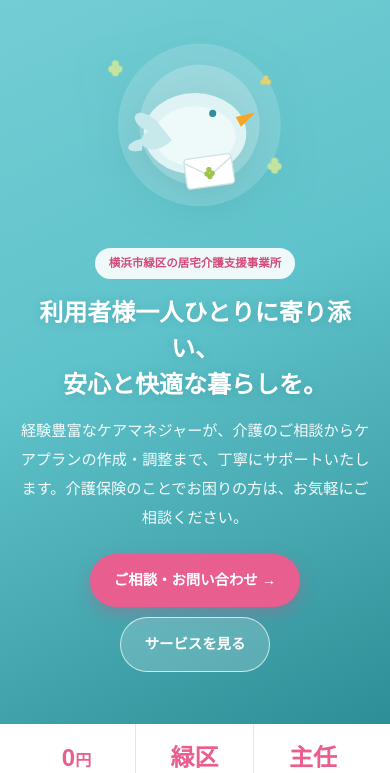
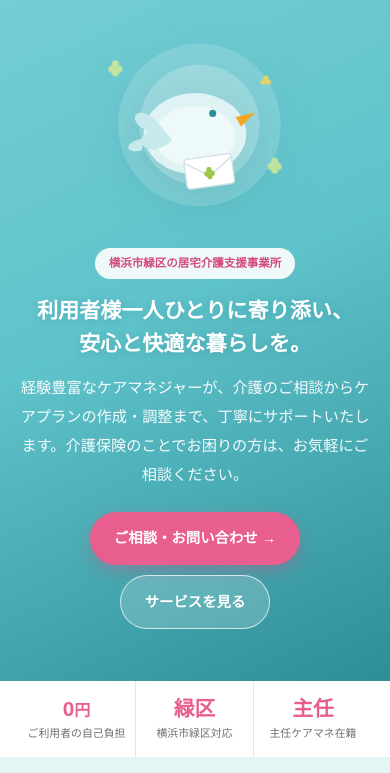
Before and after one commit to kanariakea-dev/Company, a plain HTML site: page index.html in a window 390 px wide. Shown: the part 69-842 px from the top of the page. Drawn offline with Linux system fonts and the light colour scheme; a web font is replaced by a local one.

Commit message:
Add files via upload

```diff
--- a/index.html
+++ b/index.html
@@ -129,6 +129,7 @@
     font-family:'Zen Maru Gothic',sans-serif;
   }
   .hero-copy h1{font-size:1.85rem;font-weight:900;line-height:1.5;margin-bottom:14px;text-shadow:0 1px 8px rgba(31,110,118,.25);}
+  .hero-copy h1 .ln{display:inline-block;}
   .hero-copy p{font-size:.95rem;line-height:1.9;color:rgba(255,255,255,.95);margin-bottom:22px;}
   .hero-cta{display:flex;flex-wrap:wrap;gap:10px;}
   .btn{
@@ -239,6 +240,7 @@
   .c-card .val{font-family:'Zen Maru Gothic',sans-serif;font-size:1.35rem;font-weight:900;color:#fff;}
   .c-card .val.small{font-size:1rem;word-break:break-all;}
   .c-card .hours{font-size:.72rem;opacity:.8;margin-top:6px;}
+  .c-card .deny{font-size:.66rem;color:#ffd9c2;margin-top:8px;font-weight:700;letter-spacing:.02em;}
   .form-card{background:#fff;border-radius:18px;padding:26px 22px;color:var(--ink);}
   .form-card h3{color:var(--turquoise-dark);font-size:1.1rem;margin-bottom:6px;}
   .form-card .sub{font-size:.85rem;color:var(--ink-soft);margin-bottom:20px;}
@@ -279,7 +281,10 @@
     .nav-pc{display:none;}
     .burger{display:flex;}
     .hero-inner{grid-template-columns:1fr;text-align:center;padding-top:34px;}
-    .hero-copy h1{font-size:1.5rem;}
+    .hero-copy h1{font-size:1.32rem;line-height:1.55;}
+    .hero-facts .fact{padding:16px 6px;}
+    .hero-facts .fact .big{font-size:1.3rem;}
+    .hero-facts .fact .lbl{font-size:.68rem;line-height:1.4;}
     .hero-cta{justify-content:center;}
     .hero-art{max-width:230px;margin:6px auto 0;order:-1;}
     .about-grid{grid-template-columns:1fr;}
@@ -347,7 +352,7 @@
   <div class="hero-inner">
     <div class="hero-copy">
       <span class="tag">横浜市緑区の居宅介護支援事業所</span>
-      <h1>利用者様一人ひとりに寄り添い、<br>安心と快適な暮らしを。</h1>
+      <h1><span class="ln">利用者様一人ひとりに寄り添い、</span><span class="ln">安心と快適な暮らしを。</span></h1>
       <p>経験豊富なケアマネジャーが、介護のご相談からケアプランの作成・調整まで、丁寧にサポートいたします。介護保険のことでお困りの方は、お気軽にご相談ください。</p>
       <div class="hero-cta">
         <a href="#contact" class="btn btn-pink">ご相談・お問い合わせ →</a>
@@ -390,9 +395,9 @@
 <!-- key facts -->
 <div class="hero-facts">
   <div class="row">
-    <div class="fact"><div class="big">0<span style="font-size:1rem;">円</span></div><div class="lbl">ご利用者の自己負担<br>（介護保険で全額給付）</div></div>
-    <div class="fact"><div class="big">緑区</div><div class="lbl">横浜市緑区を中心に<br>対応</div></div>
-    <div class="fact"><div class="big">主任</div><div class="lbl">主任介護支援専門員が<br>担当</div></div>
+    <div class="fact"><div class="big">0<span style="font-size:1rem;">円</span></div><div class="lbl">ご利用者の自己負担</div></div>
+    <div class="fact"><div class="big">緑区</div><div class="lbl">横浜市緑区対応</div></div>
+    <div class="fact"><div class="big">主任</div><div class="lbl">主任ケアマネ在籍</div></div>
   </div>
 </div>
 
@@ -546,7 +551,7 @@
       <tr><th>事業所名</th><td>居宅介護支援事業所 カナリアケアプラン</td></tr>
       <tr><th>法人名</th><td>合同会社カナリアケアプラン</td></tr>
       <tr><th>管理者／主任介護支援専門員</th><td>佐藤 敦子</td></tr>
-      <tr><th>所在地</th><td>〒226-0002<br>神奈川県横浜市緑区東本郷4-4-12-502</td></tr>
+      <tr><th>所在地</th><td>〒226-0002<br>神奈川県横浜市緑区東本郷<span style="white-space:nowrap">4-4-12-502</span></td></tr>
       <tr><th>TEL / FAX</th><td><a href="tel:045-271-8623">045-271-8623</a></td></tr>
       <tr><th>E-mail</th><td><a href="mailto:kikiats822@gmail.com">kikiats822@gmail.com</a></td></tr>
       <tr><th>介護保険事業所番号</th><td>1473303194</td></tr>
@@ -568,7 +573,7 @@
       src="https://maps.google.com/maps?q=35.5110875,139.5783329&hl=ja&z=16&output=embed"
       allowfullscreen="" loading="lazy" referrerpolicy="no-referrer-when-downgrade" title="カナリアケアプランの地図"></iframe>
     <div class="access-note">
-      〒226-0002　神奈川県横浜市緑区東本郷4-4-12-502<br>
+      〒226-0002　神奈川県横浜市緑区東本郷<span style="white-space:nowrap">4-4-12-502</span><br>
       JR横浜線「鴨居駅」から徒歩約20分／市営バス「御嶽前」下車すぐ
     </div>
   </div>
@@ -586,11 +591,13 @@
         <div class="lbl">お電話でのご相談</div>
         <div class="val">045-271-8623</div>
         <div class="hours">平日 9:00〜17:00</div>
+        <div class="deny">※営業・勧誘のお電話はお断りします</div>
       </a>
       <a class="c-card" href="mailto:kikiats822@gmail.com">
         <div class="lbl">メールでのご相談</div>
         <div class="val small">kikiats822@gmail.com</div>
         <div class="hours">24時間受付</div>
+        <div class="deny">※営業・勧誘メールはお断りします</div>
       </a>
     </div>
 
```
